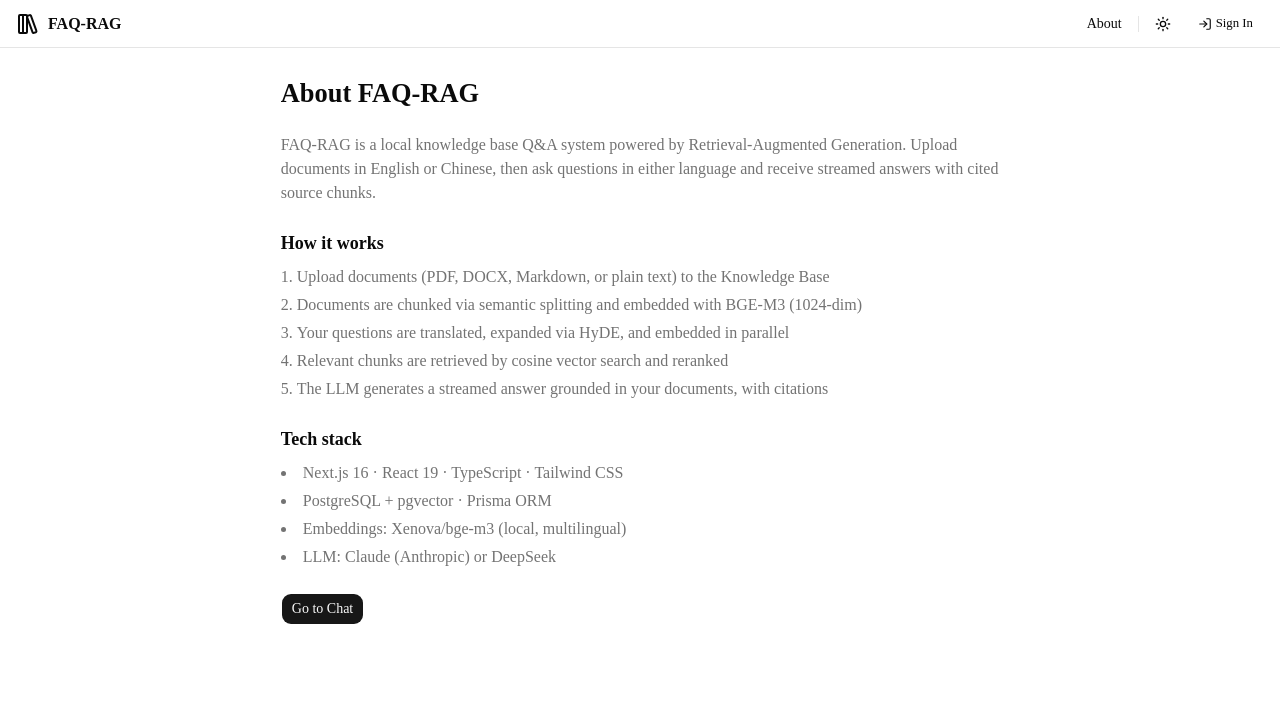
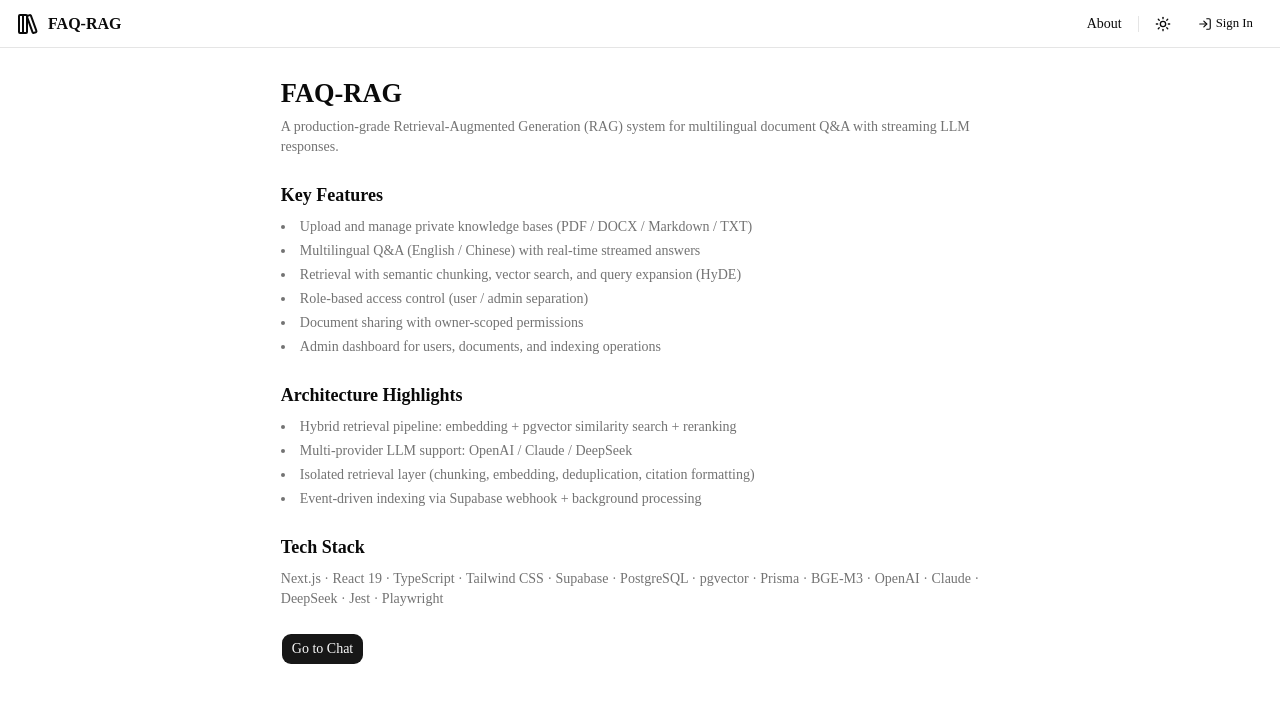
Before and after one commit to tigerbook73/faq-rag, a Next.js app: page /about in a window 1280 px wide. Shown: the top 702 px of the page. Built offline with nearby package versions, Linux system fonts and the light colour scheme; no server answers.

Commit message:
Improve resume-ready about page

```diff
--- a/src/app/about/page.tsx
+++ b/src/app/about/page.tsx
@@ -5,33 +5,43 @@ import { PageShell } from "@/components/layout/PageShell";
 export default function AboutPage() {
   return (
     <PageShell className="max-w-(--container-app-readable) space-y-6">
-      <h1 className="text-app-title font-bold">About FAQ-RAG</h1>
-      <p className="text-muted-foreground">
-        FAQ-RAG is a local knowledge base Q&amp;A system powered by Retrieval-Augmented Generation. Upload documents in
-        English or Chinese, then ask questions in either language and receive streamed answers with cited source chunks.
-      </p>
-
       <div className="space-y-2">
-        <h2 className="text-app-section font-semibold">How it works</h2>
-        <ol className="text-muted-foreground list-inside list-decimal space-y-1">
-          <li>Upload documents (PDF, DOCX, Markdown, or plain text) to the Knowledge Base</li>
-          <li>Documents are chunked via semantic splitting and embedded with BGE-M3 (1024-dim)</li>
-          <li>Your questions are translated, expanded via HyDE, and embedded in parallel</li>
-          <li>Relevant chunks are retrieved by cosine vector search and reranked</li>
-          <li>The LLM generates a streamed answer grounded in your documents, with citations</li>
-        </ol>
+        <h1 className="text-app-title font-bold">FAQ-RAG</h1>
+        <p className="text-muted-foreground text-app-body">
+          A production-grade Retrieval-Augmented Generation (RAG) system for multilingual document Q&amp;A with
+          streaming LLM responses.
+        </p>
       </div>
 
       <div className="space-y-2">
-        <h2 className="text-app-section font-semibold">Tech stack</h2>
-        <ul className="text-muted-foreground list-inside list-disc space-y-1">
-          <li>Next.js 16 · React 19 · TypeScript · Tailwind CSS</li>
-          <li>PostgreSQL + pgvector · Prisma ORM</li>
-          <li>Embeddings: Xenova/bge-m3 (local, multilingual)</li>
-          <li>LLM: Claude (Anthropic) or DeepSeek</li>
+        <h2 className="text-app-section font-semibold">Key Features</h2>
+        <ul className="text-muted-foreground list-inside list-disc space-y-1 text-sm">
+          <li>Upload and manage private knowledge bases (PDF / DOCX / Markdown / TXT)</li>
+          <li>Multilingual Q&amp;A (English / Chinese) with real-time streamed answers</li>
+          <li>Retrieval with semantic chunking, vector search, and query expansion (HyDE)</li>
+          <li>Role-based access control (user / admin separation)</li>
+          <li>Document sharing with owner-scoped permissions</li>
+          <li>Admin dashboard for users, documents, and indexing operations</li>
         </ul>
       </div>
 
+      <div className="space-y-2">
+        <h2 className="text-app-section font-semibold">Architecture Highlights</h2>
+        <ul className="text-muted-foreground list-inside list-disc space-y-1 text-sm">
+          <li>Hybrid retrieval pipeline: embedding + pgvector similarity search + reranking</li>
+          <li>Multi-provider LLM support: OpenAI / Claude / DeepSeek</li>
+          <li>Isolated retrieval layer (chunking, embedding, deduplication, citation formatting)</li>
+          <li>Event-driven indexing via Supabase webhook + background processing</li>
+        </ul>
+      </div>
+
+      <div className="space-y-2">
+        <h2 className="text-app-section font-semibold">Tech Stack</h2>
+        <p className="text-muted-foreground text-sm">
+          Next.js · React 19 · TypeScript · Tailwind CSS · Supabase · PostgreSQL · pgvector · Prisma · BGE-M3 · OpenAI
+          · Claude · DeepSeek · Jest · Playwright
+        </p>
+      </div>
       <Button nativeButton={false} render={<Link href="/chat/last" />}>
         Go to Chat
       </Button>
```
